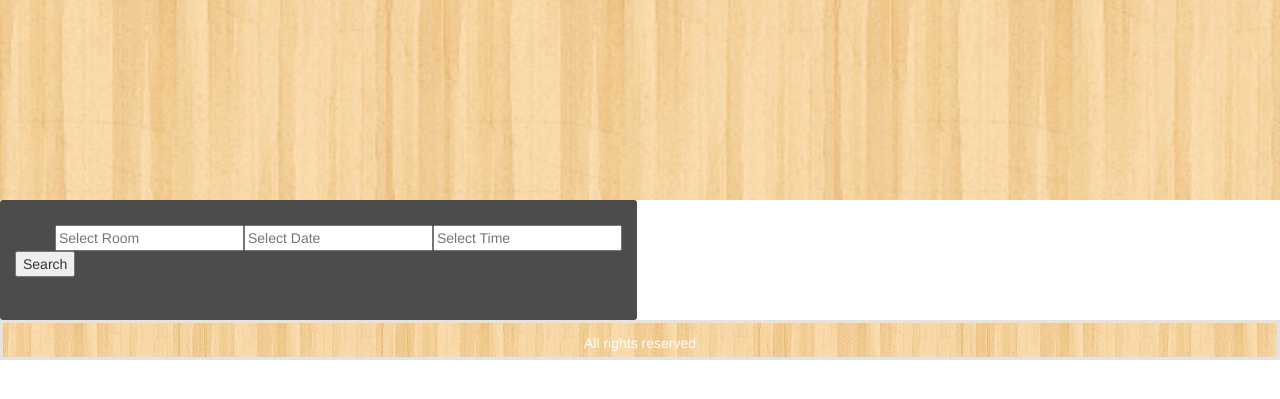
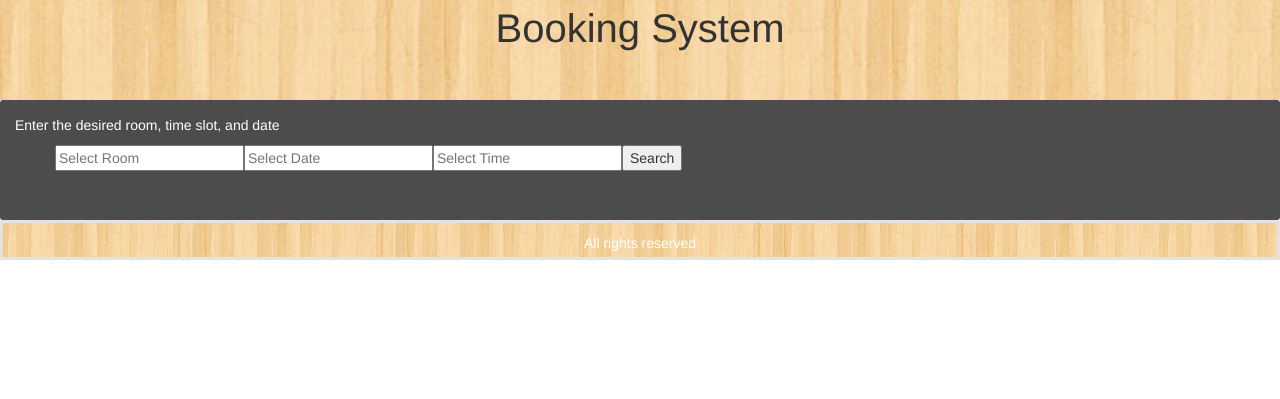
Before and after one commit to anrchen/soen343, a PHP site: page / in a window 1280 px wide. Shown: the top 399 px of the page. Run offline with PHP 8.4, Linux system fonts and the light colour scheme.

Commit message:
Refined UI

```diff
--- a/assets/css/main.css
+++ b/assets/css/main.css
@@ -1,10 +1,24 @@
+/***************************************
+	Main.css
+****************************************/
+
+/** index.php **/
+#banner{
+	text-align: center;
+	font-size: 40px;
+}
+
 .bookingEngine{
     background-color: rgba(0,0,0,0.7);
     border-radius: 3px;
     padding: 15px;
     min-height:120px;
-    float:left;
+    float:center;
     width:auto;
+}
+
+.bookingEngine p{
+    color: #fff;
 }
 
 li{
@@ -16,7 +30,7 @@ li{
     background-image: url(../img/bar_background.png);
     background-repeat: no-repeat;
     background-size: cover;
-    height: 200px;
+    height: 100px;
 }
 
 footer {
--- a/index.php
+++ b/index.php
@@ -9,11 +9,10 @@
 
     </head>
     <body>
-        <div id="banner"></div>
-        <div id="header" class="header"></div>
-        <div class="booking">
+        <div id="banner">Booking System</div>
+<!--          <div class="booking">
             <div class="option">
-<!--                <ul id="navigation" class="optionNavigation">-->
+              <ul id="navigation" class="optionNavigation">-->
 <!--                    <li>-->
 <!--                        <a id="bookRoom"></a>-->
 <!--                    </li>-->
@@ -21,10 +20,12 @@
 <!--                        <a id="searchRoomAvailability"></a>-->
 <!--                    </li>-->
 <!--                </ul>-->
+
                 <div id="bookingEngine" class="bookingEngine">
                     <form id="bookRoomForm" autocomplete="false">
                         <div class="bookRoomDetail">
                             <div class="bookContent">
+								<p>Enter the desired room, time slot, and date</p>
                                 <ul style="list-style: none">
                                     <li class="selectRoom">
                                         <input id="room" class="requiredField" name="room" placeholder="Select Room"
@@ -46,7 +47,7 @@
                         </div>
                     </form>
                 </div>
-            </div>
+
         </div>
 
         <footer>
```
